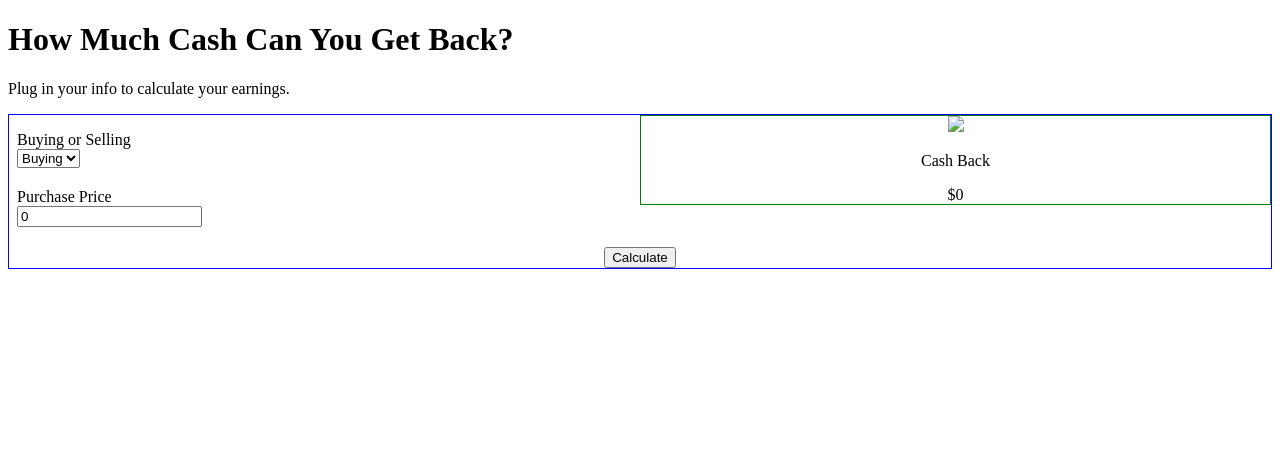
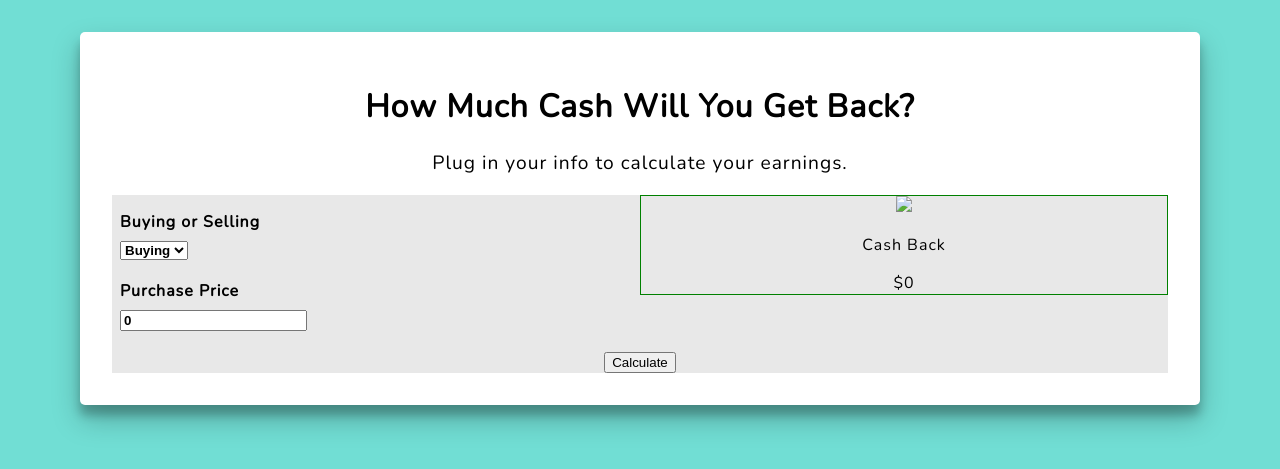
Before and after one commit to Ly900/cash-calculator, a PHP site: page / in a window 1280 px wide. Shown: the top 469 px of the page. Run offline with PHP 8.4, Linux system fonts and the light colour scheme; some libraries are stand-ins or nearby versions.

Commit message:
Add Material design

```diff
--- a/app.js
+++ b/app.js
@@ -8,9 +8,9 @@ const CashCalculator = function() {
 }
 const CashCalcHeading = function() {
 	return(
-		<div className="cash-calc__heading">
-			<h1>How Much Cash Can You Get Back?</h1>
-			<p>Plug in your info to calculate your earnings.</p>
+		<div className="cash-calc__header">
+			<h1 className="cash-calc__heading">How Much Cash Will You Get Back?</h1>
+			<p className="cash-calc__description">Plug in your info to calculate your earnings.</p>
 		</div>
 	);
 }
--- a/style.css
+++ b/style.css
@@ -1,19 +1,45 @@
+@import url("https://fonts.googleapis.com/css?family=Poppins");
+@import url("https://fonts.googleapis.com/css?family=Nunito");
 /* Reset Styles */
 div {
   margin: 0;
   padding: 0;
   box-sizing: border-box; }
 
+/* Variables */
+html {
+  background: #71DED4; }
+
+body {
+  font-family: 'Nunito', sans-serif;
+  font-size: 16px;
+  letter-spacing: 1px; }
+
 /* Component Styles */
+.cash-calc {
+  max-width: 1120px;
+  margin: 2em auto;
+  padding: 2em;
+  background: #fff;
+  border-radius: 5px;
+  box-shadow: 0 14px 28px rgba(0, 0, 0, 0.25), 0 10px 10px rgba(0, 0, 0, 0.22); }
+  .cash-calc__header {
+    text-align: center; }
+  .cash-calc__heading {
+    color: black;
+    font-size: 2rem; }
+  .cash-calc__description {
+    font-size: 1.2rem; }
+  .cash-calc__form-container {
+    background: #E8E8E8; }
+  .cash-calc__form-item {
+    display: block;
+    font-weight: bolder;
+    margin-bottom: .5em; }
+
 .cash-calc__inputs-results-wrapper {
   display: flex;
   flex-direction: column; }
-
-.cash-calc__form-container {
-  border: 1px solid blue; }
-
-.cash-calc__form-item {
-  display: block; }
 
 .cash-calc__input-section {
   margin: .5em 0 1.25em .5em; }
--- a/style.scss
+++ b/style.scss
@@ -1,3 +1,6 @@
+@import url('https://fonts.googleapis.com/css?family=Poppins');
+@import url('https://fonts.googleapis.com/css?family=Nunito');
+
 /* Reset Styles */
 div {
 	margin: 0;
@@ -5,20 +8,61 @@ div {
 	box-sizing: border-box;
 }
 
+/* Variables */
+$primaryColor: #71DED4;
+$headingColor: black;
+$formColor: #E8E8E8;
+html {
+	background: $primaryColor;
+}
+body {
+	font-family: 'Nunito', sans-serif;
+	font-size: 16px;
+	letter-spacing: 1px;
+}
+
 /* Component Styles */
-
+.cash-calc {
+	max-width: 1120px;
+	margin: 2em auto;
+	padding: 2em;
+	background: #fff;
+	border-radius: 5px;
+	box-shadow: 0 14px 28px rgba(0,0,0,0.25), 0 10px 10px rgba(0,0,0,0.22);
+	&__header {
+		text-align: center;
+	}
+	&__heading {
+		color: $headingColor;
+		font-size: 2rem;
+	}
+	&__description {
+		font-size: 1.2rem;
+	}
+	&__form-container {
+		// border: 1px solid blue;
+		// max-width: 1120px;
+		// margin: 0 auto;
+		background: $formColor;
+	}
+	&__form-item {
+		display: block;
+		font-weight: bolder;
+		margin-bottom: .5em;
+	}
+}
 .cash-calc__inputs-results-wrapper {
 	display: flex;
 	flex-direction: column;
 }
 
-.cash-calc__form-container {
-	border: 1px solid blue;
-}
+// .cash-calc__form-container {
+// 	border: 1px solid blue;
+// }
 
-.cash-calc__form-item {
-	display: block;
-}
+// .cash-calc__form-item {
+// 	display: block;
+// }
 
 .cash-calc__input-section {
 	margin: .5em 0 1.25em .5em;
```
